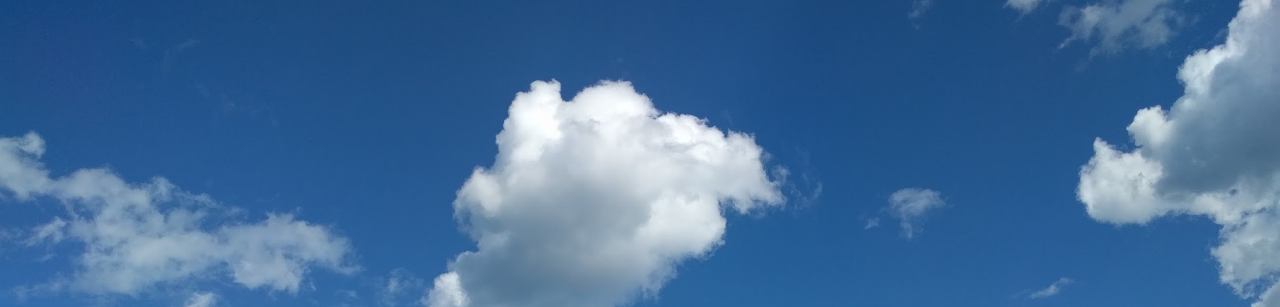
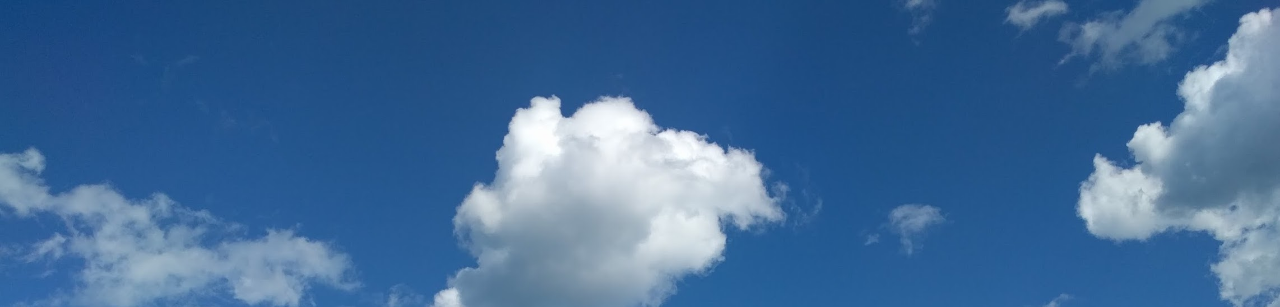
Before and after one commit to sirbuks/btejumola.github.io, a plain HTML site: page index.html in a window 1280 px wide. Shown: the top 307 px of the page. Drawn offline with nearby package versions, Linux system fonts and the light colour scheme.

Commit message:
revision commit

```diff
--- /dev/null
+++ b/assets/styles.css
@@ -0,0 +1,9 @@
+body,h1 {font-family: "Raleway", sans-serif}
+body, html {height: 100%}
+.bgimg {
+  background-image: url('/images/airWaterShow.jpg') ;
+  min-height: 100%;
+  background-position: center fixed;
+  background-size: cover;
+
+}
--- a/index.html
+++ b/index.html
@@ -5,16 +5,9 @@
 <meta name="viewport" content="width=device-width, initial-scale=1.0">
 <link rel="stylesheet" href="https://www.w3schools.com/w3css/4/w3.css">
 <link rel="stylesheet" href="https://fonts.googleapis.com/css?family=Raleway">
-<style>
-body,h1 {font-family: "Raleway", sans-serif}
-body, html {height: 100%}
-.bgimg {
-  background-image: url('/images/airWaterShow.jpg');
-  min-height: 100%;
-  background-position: center;
-  background-size: cover;
-}
-</style>
+<head>
+<link rel="stylesheet" href="/assets/styles.css">
+</head>
 <body>
 
 <div class="bgimg w3-display-container w3-animate-opacity w3-text-white">
```
Also changed, not shown: 1 other file.
